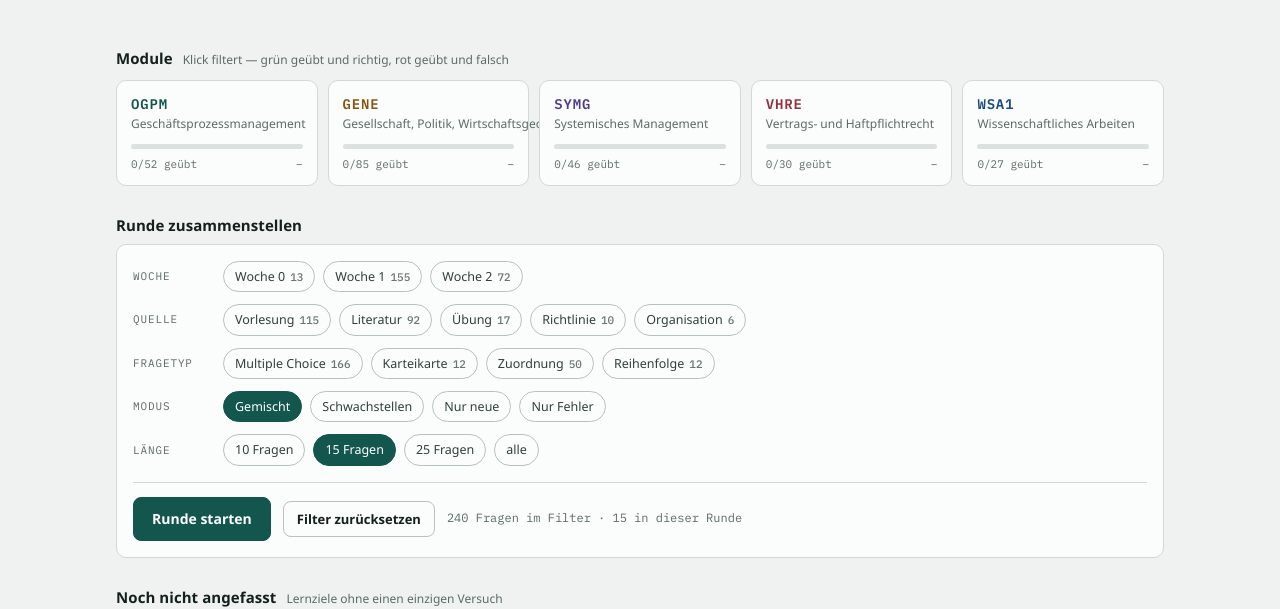
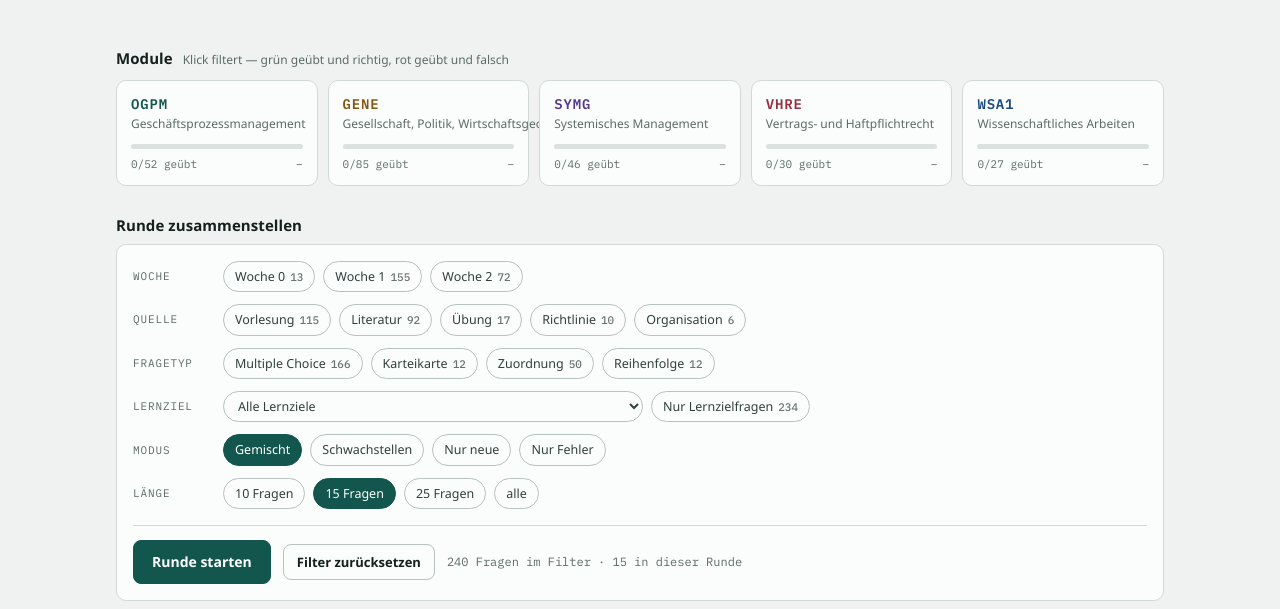
Before and after one commit to FakeProf/studies, a plain HTML site: page lernstand/index.html in a window 1280 px wide. Shown: the part 216-825 px from the top of the page. Drawn offline with Linux system fonts and the light colour scheme; a web font is replaced by a local one.

Commit message:
Lernziel-Filter: Auswahlliste und "Nur Lernzielfragen"
Die Filterzeile "Lernziel" enthaelt jetzt eine nach Modul gruppierte
Auswahlliste mit allen 40 Lernzielen und der jeweiligen Fragenzahl. Bisher
war ein einzelnes Lernziel nur indirekt erreichbar, ueber einen Klick auf
eine Schwachstelle.

Dazu der Schalter "Nur Lernzielfragen": er blendet die 6 Fragen zur
Modulorganisation aus (Notengewichtung, Abgabetermine, Semesterplan). Die
tragen das ersatzweise vergebene Lernziel "Modulorganisation und
Leistungsnachweis kennen" und zielen damit auf keine der in den
Modulbeschreibungen benannten Abschlusskompetenzen. Uebrig bleiben 234
Fragen auf 40 Lernzielen.

Wird ein Ziel gewaehlt, das nicht zum aktiven Modulfilter passt, schaltet
das Modul mit, damit die Auswahl nicht leer laeuft. Die Bereichsangabe
nennt dann das Modul des Ziels statt "Alle Module".

Co-Authored-By: Claude Opus 5 <noreply@anthropic.com>

```diff
--- a/lernstand/index.html
+++ b/lernstand/index.html
@@ -136,6 +136,14 @@ section{margin-top:30px}
 :root[data-theme="dark"] .chip.mod[aria-pressed="true"],
 :root:not([data-theme="light"]) .chip.mod[aria-pressed="true"]{color:#0F1514}
 .chip .n{font-family:var(--f-mono); font-size:11px; opacity:.72; margin-left:5px; font-variant-numeric:tabular-nums}
+
+.sel{
+  font-family:var(--f-display); font-size:12.5px; font-weight:500; color:var(--ink-2);
+  padding:5px 10px; border-radius:100px; border:1px solid var(--line-strong);
+  background:var(--surface); max-width:min(100%, 420px); cursor:pointer
+}
+.sel:hover{border-color:var(--ink-2)}
+.sel.aktiv{border-color:var(--accent); background:var(--accent-soft); color:var(--ink)}
 
 .startbar{display:flex; gap:12px; align-items:center; flex-wrap:wrap; margin-top:16px;
   padding-top:14px; border-top:1px solid var(--line)}
@@ -346,8 +354,13 @@ let session = null;
 
 const filter = {
   modul:new Set(), woche:new Set(), kategorie:new Set(), typ:new Set(),
-  lernziel:null, modus:"mix", laenge:15
+  lernziel:null, nurLernziel:false, modus:"mix", laenge:15
 };
+
+// Fragen zur Modulorganisation (Notengewichtung, Abgabetermine, Semesterplan)
+// zielen auf kein benanntes Lernziel — sie tragen das ersatzweise vergebene
+// Lernziel "Modulorganisation und Leistungsnachweis kennen".
+const OHNE_LERNZIEL = "organisation";
 
 /* ---------- Hilfsfunktionen ---------- */
 const $ = (s,r=document)=>r.querySelector(s);
@@ -424,6 +437,7 @@ function matchesFilter(q){
   if(filter.kategorie.size && !filter.kategorie.has(q.kategorie)) return false;
   if(filter.typ.size && !filter.typ.has(q.typ)) return false;
   if(filter.lernziel && q.lernziel !== filter.lernziel) return false;
+  if(filter.nurLernziel && q.kategorie === OHNE_LERNZIEL) return false;
   return true;
 }
 function candidates(){
@@ -449,18 +463,21 @@ function pickRound(){
 }
 function filterAktiv(){
   return filter.modul.size>0 || filter.woche.size>0 || filter.kategorie.size>0
-      || filter.typ.size>0 || !!filter.lernziel || filter.modus!=="mix";
+      || filter.typ.size>0 || !!filter.lernziel || filter.nurLernziel || filter.modus!=="mix";
 }
 function roundSize(c){
   return filter.laenge===0 ? c.length : Math.min(filter.laenge, c.length);
 }
 function scopeLabel(){
   const p=[];
-  p.push(filter.modul.size ? [...filter.modul].join(" · ") : "Alle Module");
+  // Ein Lernziel gehört immer zu genau einem Modul — dann wäre "Alle Module" irreführend.
+  const zielModul = filter.lernziel ? POOL.find(q=>q.lernziel===filter.lernziel)?.modul : null;
+  p.push(filter.modul.size ? [...filter.modul].join(" · ") : (zielModul || "Alle Module"));
   if(filter.woche.size) p.push("Woche "+[...filter.woche].sort().join("/"));
   if(filter.kategorie.size) p.push([...filter.kategorie].map(k=>KAT[k]||k).join("/"));
   if(filter.typ.size) p.push([...filter.typ].map(t=>TYP[t]||t).join("/"));
   if(filter.lernziel) p.push("Lernziel: "+filter.lernziel);
+  else if(filter.nurLernziel) p.push("nur Lernzielfragen");
   if(filter.modus!=="mix") p.push(MODI[filter.modus][0]);
   return p.join(" — ");
 }
@@ -555,14 +572,26 @@ function renderDash(){
       <div class="frow"><span class="flabel">Fragetyp</span>
         ${Object.keys(TYP).map(t=>`<button class="chip" data-f="typ" data-v="${t}" aria-pressed="${filter.typ.has(t)}">${TYP[t]}<span class="n">${countIf(q=>q.typ===t)}</span></button>`).join("")}
       </div>
+      <div class="frow"><span class="flabel">Lernziel</span>
+        <select id="zielSel" class="sel${filter.lernziel?" aktiv":""}">
+          <option value="">Alle Lernziele</option>
+          ${MOD_ORDER.filter(m=>POOL.some(q=>q.modul===m)).map(m=>{
+            const ziele = [...new Set(POOL.filter(q=>q.modul===m && q.kategorie!==OHNE_LERNZIEL).map(q=>q.lernziel))].sort();
+            return `<optgroup label="${m}">${ziele.map(z=>{
+              const n = POOL.filter(q=>q.modul===m && q.lernziel===z).length;
+              return `<option value="${esc(z)}" ${filter.lernziel===z?"selected":""}>${esc(z)} (${n})</option>`;
+            }).join("")}</optgroup>`;
+          }).join("")}
+        </select>
+        <button class="chip" data-nurziel aria-pressed="${filter.nurLernziel}"
+          title="Blendet die ${POOL.filter(q=>q.kategorie===OHNE_LERNZIEL).length} Fragen zur Modulorganisation aus — sie zielen auf kein benanntes Lernziel">Nur Lernzielfragen<span class="n">${POOL.filter(q=>q.kategorie!==OHNE_LERNZIEL).length}</span></button>
+      </div>
       <div class="frow"><span class="flabel">Modus</span>
         ${Object.entries(MODI).map(([k,v])=>`<button class="chip" data-modus="${k}" aria-pressed="${filter.modus===k}" title="${esc(v[1])}">${v[0]}</button>`).join("")}
       </div>
       <div class="frow"><span class="flabel">Länge</span>
         ${[10,15,25,0].map(n=>`<button class="chip" data-len="${n}" aria-pressed="${filter.laenge===n}">${n===0?"alle":n+" Fragen"}</button>`).join("")}
       </div>
-      ${filter.lernziel ? `<div class="frow"><span class="flabel">Lernziel</span>
-        <button class="chip" aria-pressed="true" data-clearziel="1">${esc(filter.lernziel)} ✕</button></div>` : ""}
       <div class="startbar">
         <button class="btn" data-start ${cand.length?"":"disabled"}>Runde starten</button>
         <button class="btn ghost sm" id="reset">Filter zurücksetzen</button>
@@ -641,17 +670,26 @@ function renderDash(){
   });
   $("#app").querySelectorAll("[data-modus]").forEach(b=>b.onclick=()=>{ filter.modus=b.dataset.modus; render(); });
   $("#app").querySelectorAll("[data-len]").forEach(b=>b.onclick=()=>{ filter.laenge=+b.dataset.len; render(); });
+  $("#zielSel").onchange = e=>{
+    filter.lernziel = e.target.value || null;
+    // Das Modul zum gewählten Ziel mitschalten, sonst wäre die Auswahl leer
+    if(filter.lernziel){
+      const mod = POOL.find(q=>q.lernziel===filter.lernziel)?.modul;
+      if(mod && filter.modul.size && !filter.modul.has(mod)) filter.modul = new Set([mod]);
+    }
+    render();
+  };
+  $("[data-nurziel]").onclick = ()=>{ filter.nurLernziel = !filter.nurLernziel; render(); };
   $("#app").querySelectorAll("[data-ziel]").forEach(b=>b.onclick=()=>{
     filter.lernziel=b.dataset.ziel; filter.modul=new Set([b.dataset.zmod]);
     filter.woche=new Set(); filter.kategorie=new Set(); filter.typ=new Set(); filter.modus="mix";
     render(); startRound();
   });
-  const cz=$("[data-clearziel]"); if(cz) cz.onclick=()=>{ filter.lernziel=null; render(); };
   $("#app").querySelectorAll("[data-start]").forEach(b=>b.onclick=startRound);
   bindBackup();
   $("#reset").onclick = ()=>{
     filter.modul.clear(); filter.woche.clear(); filter.kategorie.clear(); filter.typ.clear();
-    filter.lernziel=null; filter.modus="mix"; filter.laenge=15; render();
+    filter.lernziel=null; filter.nurLernziel=false; filter.modus="mix"; filter.laenge=15; render();
   };
 }
 
```
